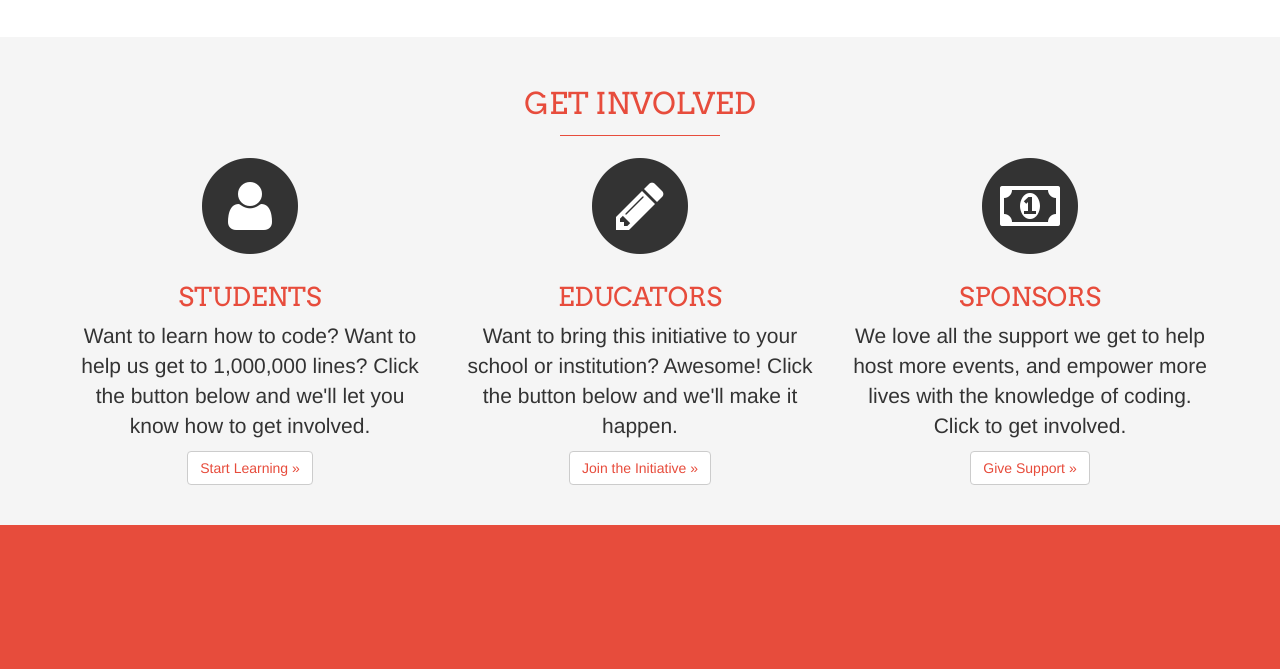
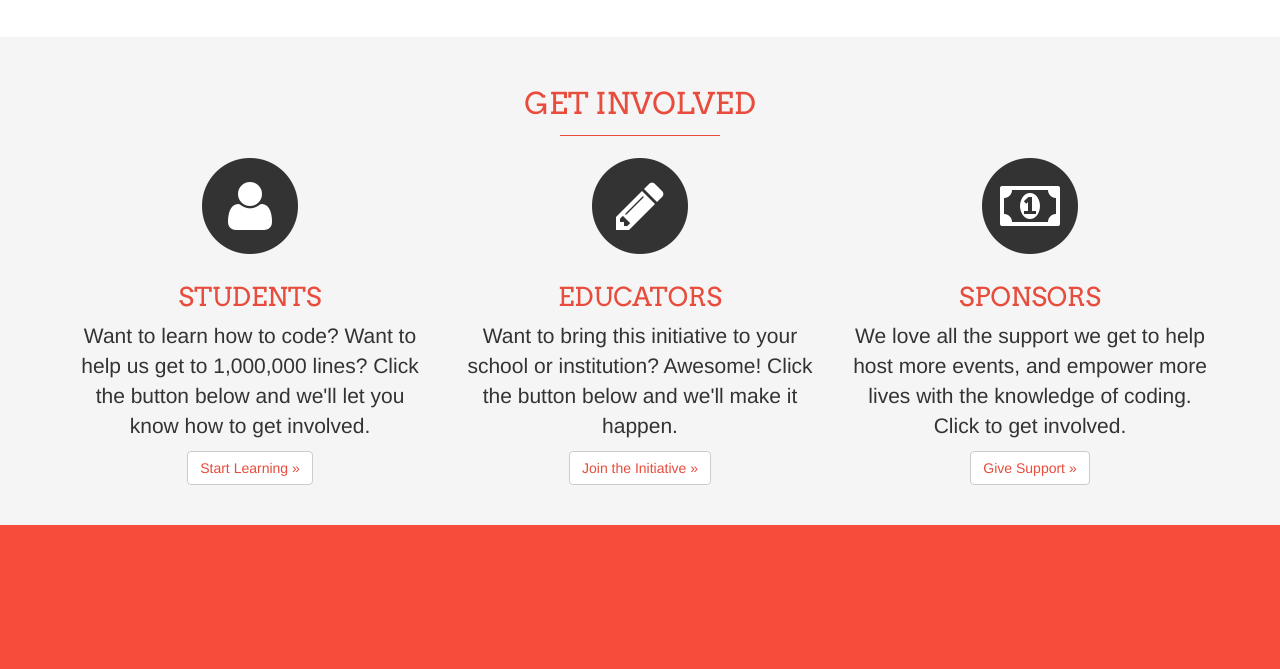
Before and after one commit to mgseeley/mgseeley.github.io, a plain HTML site: page index.html in a window 1280 px wide. Shown: the part 1068-1737 px from the top of the page. Drawn offline with nearby package versions, Linux system fonts and the light colour scheme; a script that the page names is missing.

Commit message:
Compared CSS Files

```diff
--- a/css/custom.css
+++ b/css/custom.css
@@ -11,8 +11,8 @@ ul.nav	{
 	font-size: 13px;
 }
 
-footer	{
-	background-color: #e74c3c;
+footer {
+	background-color: #f74c3c;
 	padding-top: 150px;
 	padding-bottom: 30px;
 	position: relative;
```
